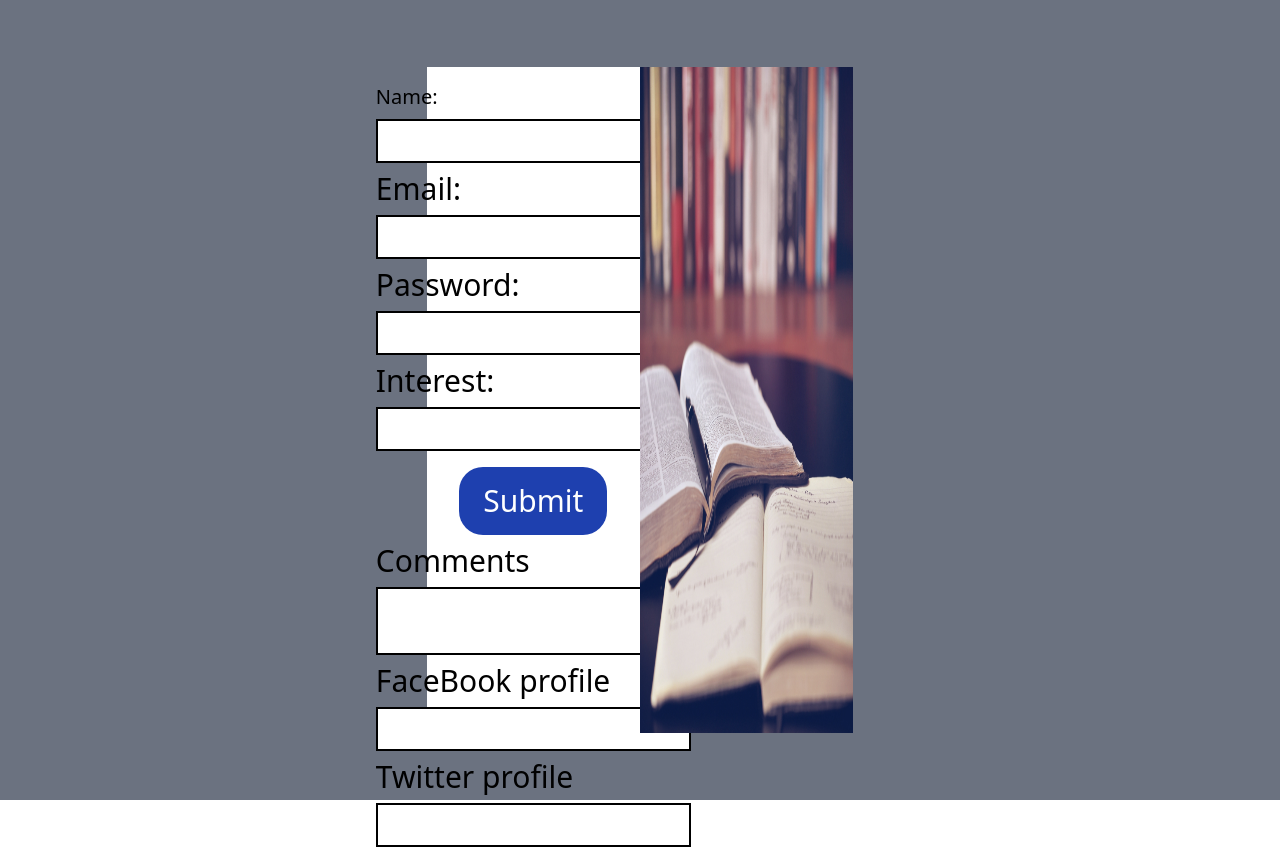
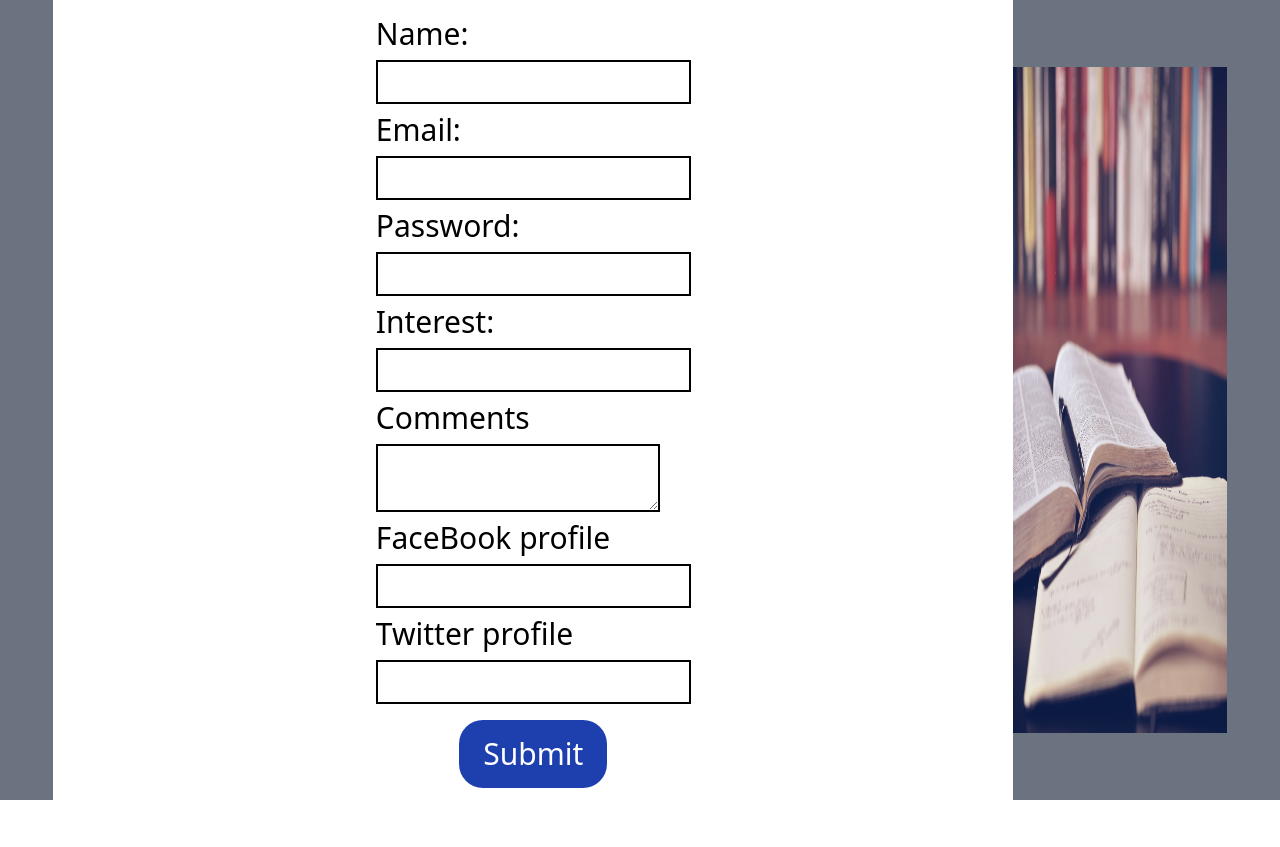
Before and after one commit to AmitOpticalArc/React-Forms, a React (Vite) app: page /form in a window 1280 px wide. After the commit the page ends 800 px from the top, so only its background shows below. Built offline with nearby package versions, Linux system fonts and the light colour scheme.

Commit message:
Submit And Reset Validation Done

```diff
--- /dev/null
+++ b/src/components/FormikContainer.jsx
@@ -0,0 +1,18 @@
+import React from 'react'
+
+
+
+function FormikContainer() {
+
+    const initialValues={}
+    const validationSchema = Yup.object({})
+    const onSubmit = values =>console.log('Form data',values)
+  return (
+  <>
+
+
+  </>
+  )
+}
+
+export default FormikContainer
--- a/src/components/Formss.jsx
+++ b/src/components/Formss.jsx
@@ -13,8 +13,12 @@ const initialValues = {
     twitter: "",
   },
 };
-const onSubmit = (values) => {
+const onSubmit = (values, onSubmitProps) => {
   console.log("Form data", values);
+  console.log('Submit props',onSubmitProps)
+  onSubmitProps.setSubmitting(false)
+// this is used to reset the form after the subimition
+  onSubmitProps.resetForm()
 };
 // const validate = (values) => {
 //   let errors = {};
@@ -48,22 +52,18 @@ function Formss() {
   return (
     <>
       <div className="flex justify-center items-center h-screen bg-gray-500">
-        <div className="bg-white flex justify-center px-6 py-2 h-5/6 w-2/12">
+        <div className="bg-white flex justify-center px-6 py-2 h-screen w-3/4">
           <Formik
             initialValues={initialValues}
             validationSchema={validationSchema}
             onSubmit={onSubmit}
           >
-            {
-              formik => {
-                console.log('Formik props', formik)
+            {(formik) => {
+              console.log("Formik props", formik);
               return (
                 <Form>
                   <div className="flex-col">
-                        <label
-                          className="text-3xl flex mb-2 mt-2 md:text-xl"
-                          htmlFor="name"
-                        >
+                    <label className="text-3xl flex mb-2 mt-2" htmlFor="name">
                       Name:
                     </label>
                     <Field
@@ -82,10 +82,7 @@ function Formss() {
                     <ErrorMessage name="name" component={FromTextError} />
                   </div>
                   <div>
-                        <label
-                          className="text-3xl flex mb-2 mt-2"
-                          htmlFor="email"
-                        >
+                    <label className="text-3xl flex mb-2 mt-2" htmlFor="email">
                       Email:
                     </label>
                     <Field
@@ -123,10 +120,7 @@ function Formss() {
                     {/* {formik.touched.password && formik.errors.password ? (
                   <div className="text-red-800">{formik.errors.password}</div>
                 ) : null} */}
-                        <ErrorMessage
-                          name="password"
-                          component={FromTextError}
-                        />
+                    <ErrorMessage name="password" component={FromTextError} />
                   </div>
                   <div>
                     <label
@@ -148,19 +142,9 @@ function Formss() {
                     {/* {formik.touched.interest && formik.errors.interest ? (
                   <div className="text-red-800">{formik.errors.interest}</div>
                 ) : null} */}
-                        <ErrorMessage
-                          name="interest"
-                          component={FromTextError}
-                        />
+                    <ErrorMessage name="interest" component={FromTextError} />
                   </div>
-                      <div className="flex justify-center mt-4">
-                        <button
-                          className="text-white text-3xl px-6 py-4 bg-blue-800 rounded-3xl"
-                          type="submit"
-                        >
-                          Submit
-                        </button>
-                      </div>
+
                   <div>
                     <label
                       className="text-3xl flex mb-2 mt-2"
@@ -205,11 +189,59 @@ function Formss() {
                     />
                   </div>
                   {/* Nested Objects */}
+                  {/* <div className="flex gap-4 justify-center mt-4">
+                    <div>
+                      <button
+                        type="button"
+                        className="text-white text-3xl px-6 py-4 bg-blue-800 rounded-3xl mb-4"
+                        onClick={() => formik.validateForm()}
+                      >
+                        Validate all
+                      </button>
+                    </div>
+                    <div>
+                      <button
+                        type="button"
+                        className="text-white text-3xl px-6 py-4 bg-blue-800 rounded-3xl"
+                        onClick={() => formik.setTouched({
+                          name:true,
+                          email:true,
+                          interest:true,
+                          password:true,
+                          comments:true
+                        })}
+                      >
+                        Visit all
+                      </button>
+                    </div>
+                  </div> */}
+
+                  <div className="flex gap-4 justify-center mt-4">
+                    <div>
+                      <button
+                        className="text-white text-3xl px-6 py-4 bg-blue-800 rounded-3xl"
+                        type="submit"
+                        // disabled={!(formik.isValid && formik.dirty)}
+                        disabled={
+                          (!formik.isValid && formik.dirty) ||
+                          formik.isSubmitting
+                        }
+                      >
+                        Submit
+                      </button>
+                    </div>
+                    {/* <div>
+                      <button
+                        type="reset"
+                        className="text-white text-3xl px-6 py-4 bg-blue-800 rounded-3xl"
+                      >
+                        Reset
+                      </button>
+                    </div> */}
+                  </div>
                 </Form>
               );
-              }
-            }
-
+            }}
           </Formik>
         </div>
         <img className="w-2/12 h-5/6" src="./img/img.jpg" alt="image" />
--- /dev/null
+++ b/src/components/FromikControl.jsx
@@ -0,0 +1,17 @@
+import React from 'react'
+import Input from './Input'
+
+function FromikControl(props) {
+  const { control, ...rest } = props
+  switch (control) {
+    case "input": return <Input {...rest} />
+    case "textarea":
+    case "select":
+    case "radio":
+    case "checkbox":
+    case "date":
+        default: return null
+  }
+}
+
+export default FromikControl
--- /dev/null
+++ b/src/components/Input.jsx
@@ -0,0 +1,16 @@
+import React from 'react'
+import { Field, ErrorMessage } from 'formik'
+import FromTextError from './FromTextError';
+
+function Input(props) {
+  const {label, name, ...rest } = props
+  return (
+    <div>
+      <label htmlFor="{name}">{label}</label>
+      <Field id={name} name={name} {...rest} />
+      <ErrorMessage name={name} component={FromTextError} />
+    </div>
+  );
+}
+
+export default Input
```
Lines whose indentation alone changed are shown as unchanged.
